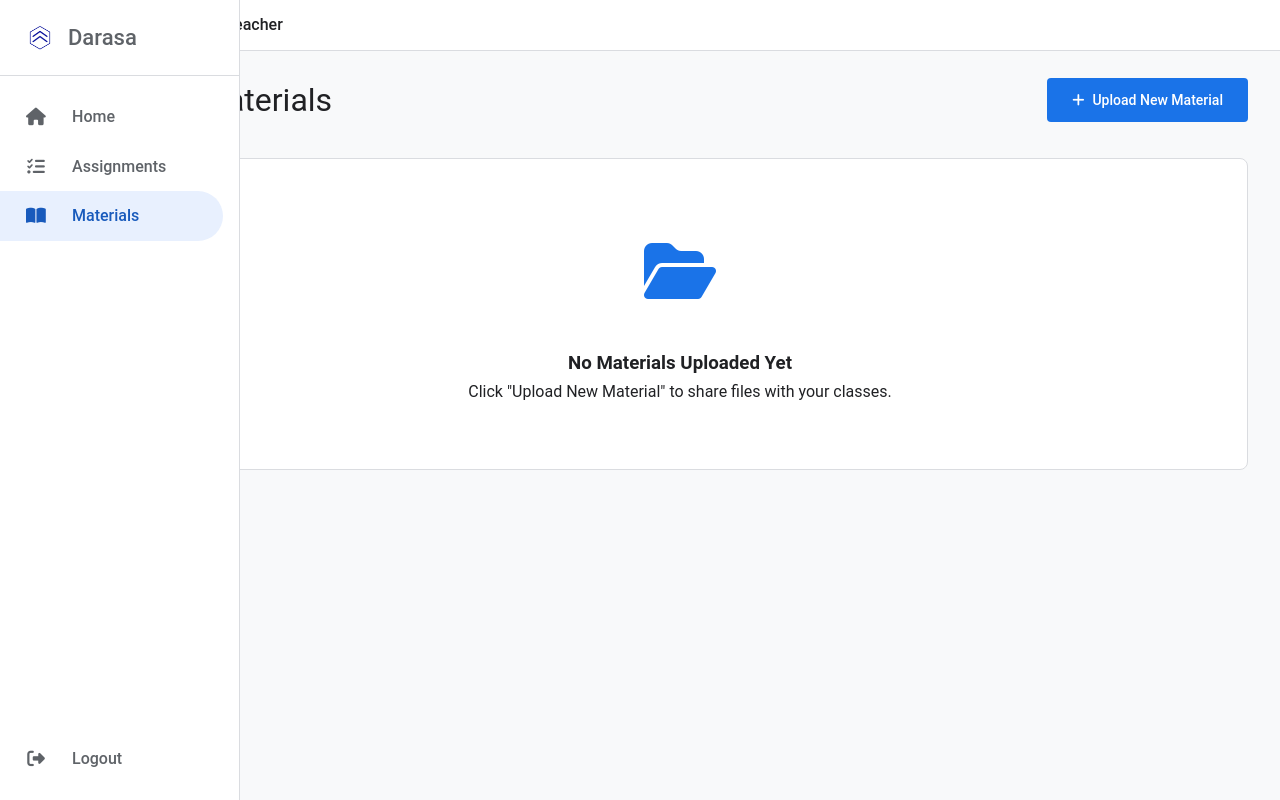
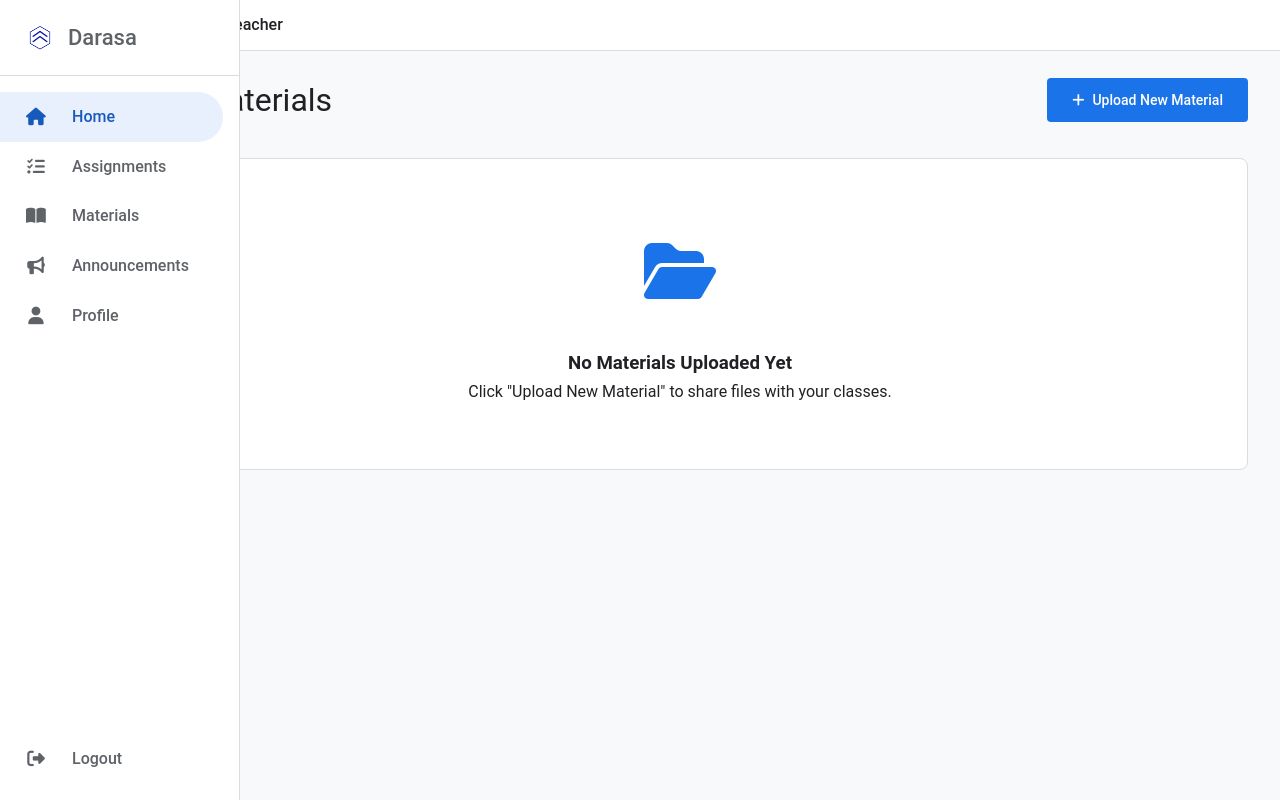
Before and after one commit to ICS2-1D/darasa, a PHP site: page /materials/materials.php in a window 1280 px wide. Run offline with PHP 8.4, Linux system fonts and the light colour scheme; the visitor is signed in with stand-in values (Sample User, id 1); data that the repository does not hold is empty.

Commit message:
Update assignment redirection paths and enhance sidebar navigation links

```diff
--- a/frontend-darasa/assignments/view-assignment-student.php
+++ b/frontend-darasa/assignments/view-assignment-student.php
@@ -87,11 +87,11 @@ try {
             </div>
         </aside>
         <div class="main-content">
-            <header class="header">
+            <!-- <header class="header">
                  <div class="header-content">
                     <a href="../dashboard/student.php" class="back-link"><i class="fas fa-arrow-left"></i> Back to Dashboard</a>
                 </div>
-            </header>
+            </header> -->
             <main class="container">
                 <div class="page-header">
                     <h1 class="page-title">Assignments for <?= htmlspecialchars($className) ?></h1>
--- a/frontend-darasa/materials/materials.php
+++ b/frontend-darasa/materials/materials.php
@@ -58,7 +58,7 @@ function getFileIcon($filePath) {
 <body>
     <div class="page-wrapper">
         <!-- Sidebar Navigation -->
-         <aside class="sidebar" id="sidebar">
+          <aside class="sidebar" id="sidebar">
             <div class="sidebar-header">
                 <div class="logo">
                     <img src="../assets/images/logo_blue.png" alt="Darasa Logo">
@@ -66,9 +66,15 @@ function getFileIcon($filePath) {
                 </div>
             </div>
             <nav class="sidebar-nav">
-                <a href="../dashboard/teacher.php" class="nav-link"><i class="fas fa-home"></i> <span>Home</span></a>
-                <a href="../assignment/view-assignments.php" class="nav-link"><i class="fas fa-tasks"></i> <span>Assignments</span></a>
-                <a href="materials.php" class="nav-link active"><i class="fas fa-book-open"></i> <span>Materials</span></a>
+                <a href="../dashboard/teacher.php" class="nav-link active"><i class="fas fa-home"></i>
+                    <span>Home</span></a>
+                <a href="../assignments/view-assignments.php" class="nav-link"><i class="fas fa-tasks"></i>
+                    <span>Assignments</span></a>
+                <a href="../materials/materials.php" class="nav-link"><i class="fas fa-book-open"></i>
+                    <span>Materials</span></a>
+                <a href="../announcements/announcements.php" class="nav-link"><i class="fas fa-bullhorn"></i>
+                    <span>Announcements</span></a>
+                <a href="../profile/profile.php" class="nav-link"><i class="fas fa-user"></i> <span>Profile</span></a>
             </nav>
             <div class="sidebar-footer">
                 <a href="../../backend-darasa/auth/logout.php" class="nav-link logout">
```
Also changed, not shown: backend-darasa/handlers/assignment_handler.php (+5 -5 lines).
